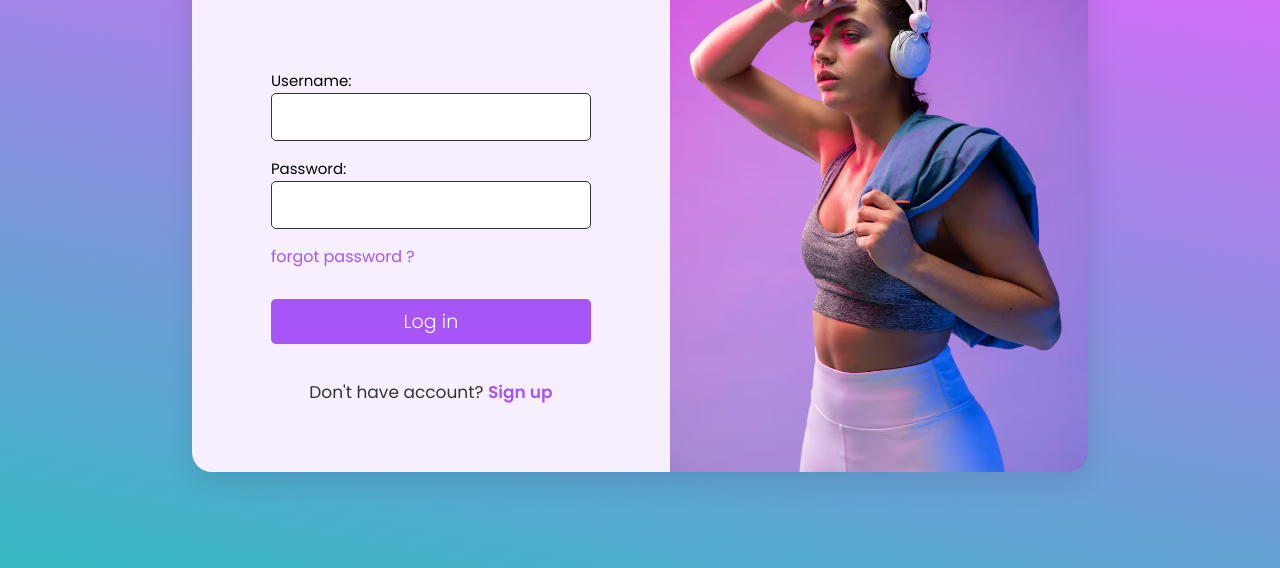
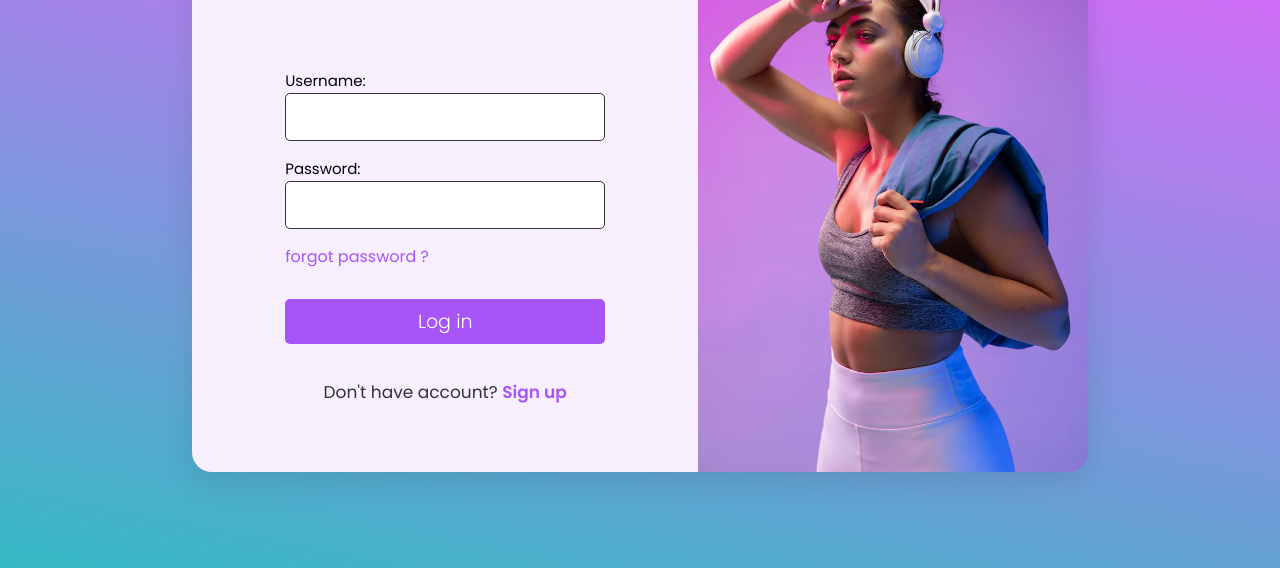
Before and after one commit to rickviper/Login-Page-Designs, a plain HTML site: page Design4/index.html in a window 1280 px wide. Shown: the part 232-800 px from the top of the page. Drawn offline with Linux system fonts and the light colour scheme.

Commit message:
remove unnecessary lines of css.

```diff
--- a/Design4/style.css
+++ b/Design4/style.css
@@ -6,7 +6,7 @@
 }
 
 .gradient-background {
-  background: linear-gradient(11deg,#9e85c3,#35bac5,#d46cf8,#7cc18a);
+  background: linear-gradient(11deg, #9e85c3, #35bac5, #d46cf8, #7cc18a);
   background-size: 240% 240%;
   animation: gradient-animation 4s ease infinite;
 }
@@ -23,23 +23,22 @@
   }
 }
 
-.logo-text{
-    position: fixed;
-    font-size: 20px;
-    padding: 5px 0 0 15px;
+.logo-text {
+  position: fixed;
+  font-size: 20px;
+  padding: 5px 0 0 15px;
 }
 
-.logo-text a{
+.logo-text a {
   font-weight: 600;
   color: #f7effe;
   text-decoration: none;
 }
 
-.logo-text a:hover{
+.logo-text a:hover {
   text-decoration: underline;
   cursor: pointer;
 }
-
 
 .wrapper {
   min-height: 100vh;
@@ -50,9 +49,8 @@
 
 .main {
   display: flex;
-  justify-content: center;
-  align-items: center;
-  width: 56rem;
+  width: 100%;
+  max-width: 56rem;
   height: 38rem;
   border-radius: 20px;
   box-shadow: 0 10px 30px rgba(0, 0, 0, 0.1);
@@ -60,14 +58,15 @@
 
 .login-form {
   display: flex;
-  height: 38rem;
-  width: 32rem;
+  flex: 1.3;
   background-color: #f7effe;
   justify-content: center;
   align-items: center;
   border-radius: 20px 0 0 20px;
   position: relative;
+  flex-direction: row;
 }
+
 .login-form h1 {
   text-align: center;
   margin: 0 0 6rem 0;
@@ -160,14 +159,15 @@ button:active {
 }
 
 .main .right-pic {
-  width: 28rem;
-  height: 38rem;
+  display: flex;
+  flex: 1;
 }
 
 .right-pic img {
+  border-radius: 0 20px 20px 0;
+  object-fit: cover;
+  height: 100%;
   width: 100%;
-  height: 100%;
-  border-radius: 0 20px 20px 0;
 }
 
 .login-form .subtext {
```
